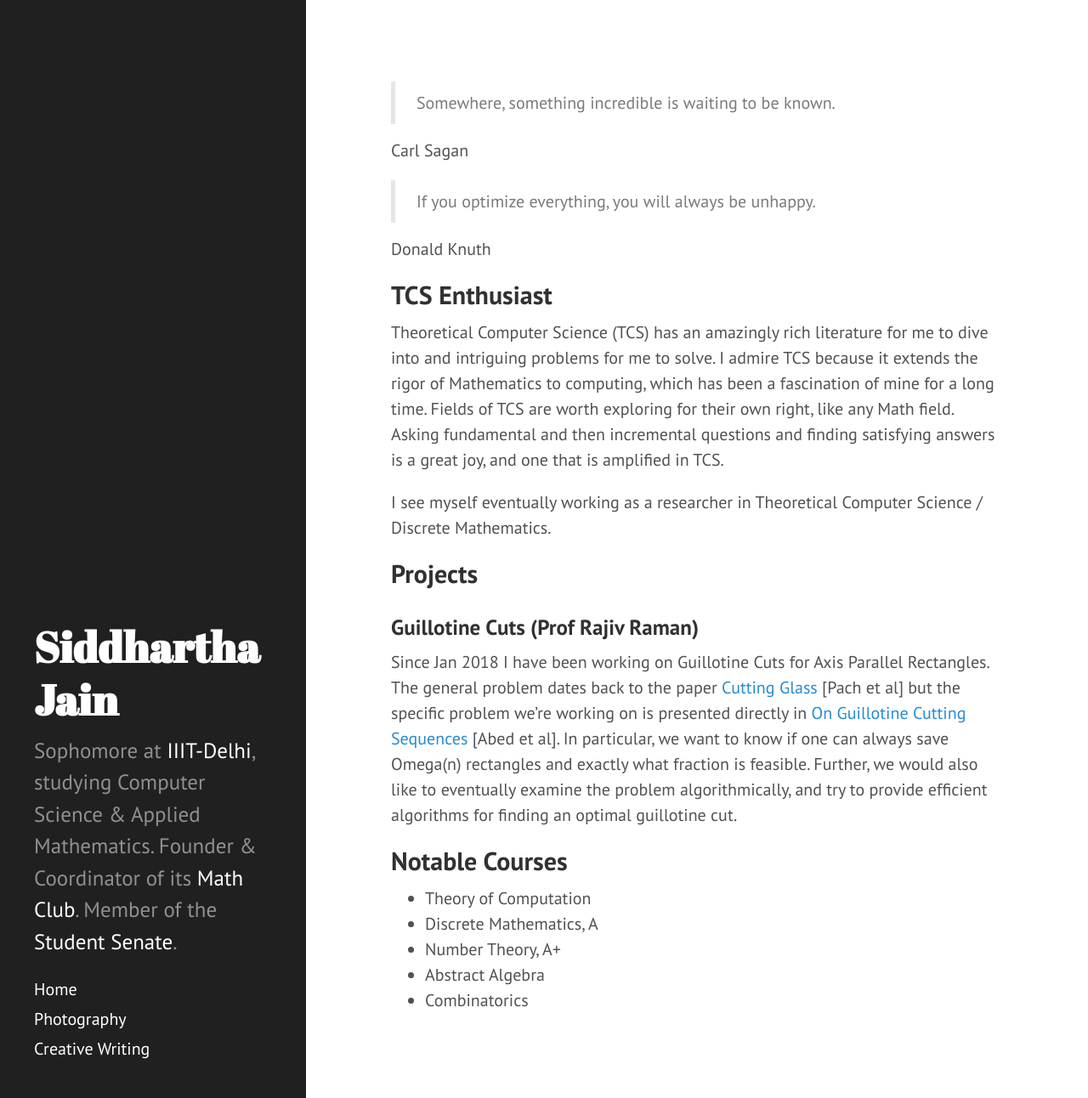
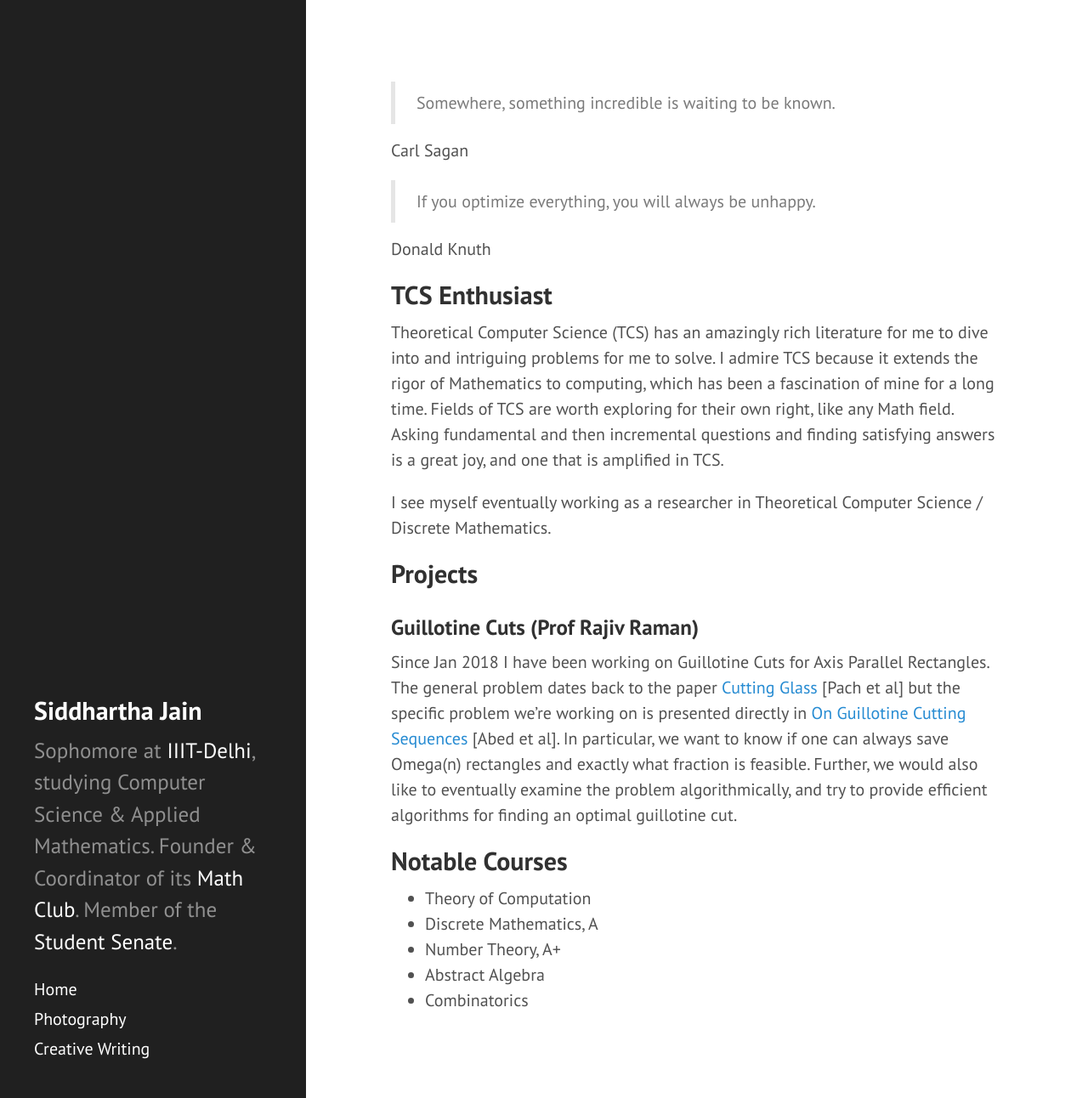
Before and after one commit to siddjai/siddjai.github.io, a Jekyll site: the page built from index.md, in a window 1280 px wide and 1292 px high. Shown: the whole window at 85% size. Built offline with Jekyll 4.4.1, drawn with Linux system fonts in a browser that asks for light colours; nearby versions of some CDN libraries.

Commit message:
Update hyde.css

```diff
--- a/public/css/hyde.css
+++ b/public/css/hyde.css
@@ -76,10 +76,10 @@ html {
 }
 
 /* About section */
-.sidebar-about h2 {
+.sidebar-about h1 {
   color: #fff;
   margin-top: 0;
-  font-family: "Abril Fatface", serif;
+  font-family: "Garamond", serif;
   font-size: 2.5rem;
 }
 
```
